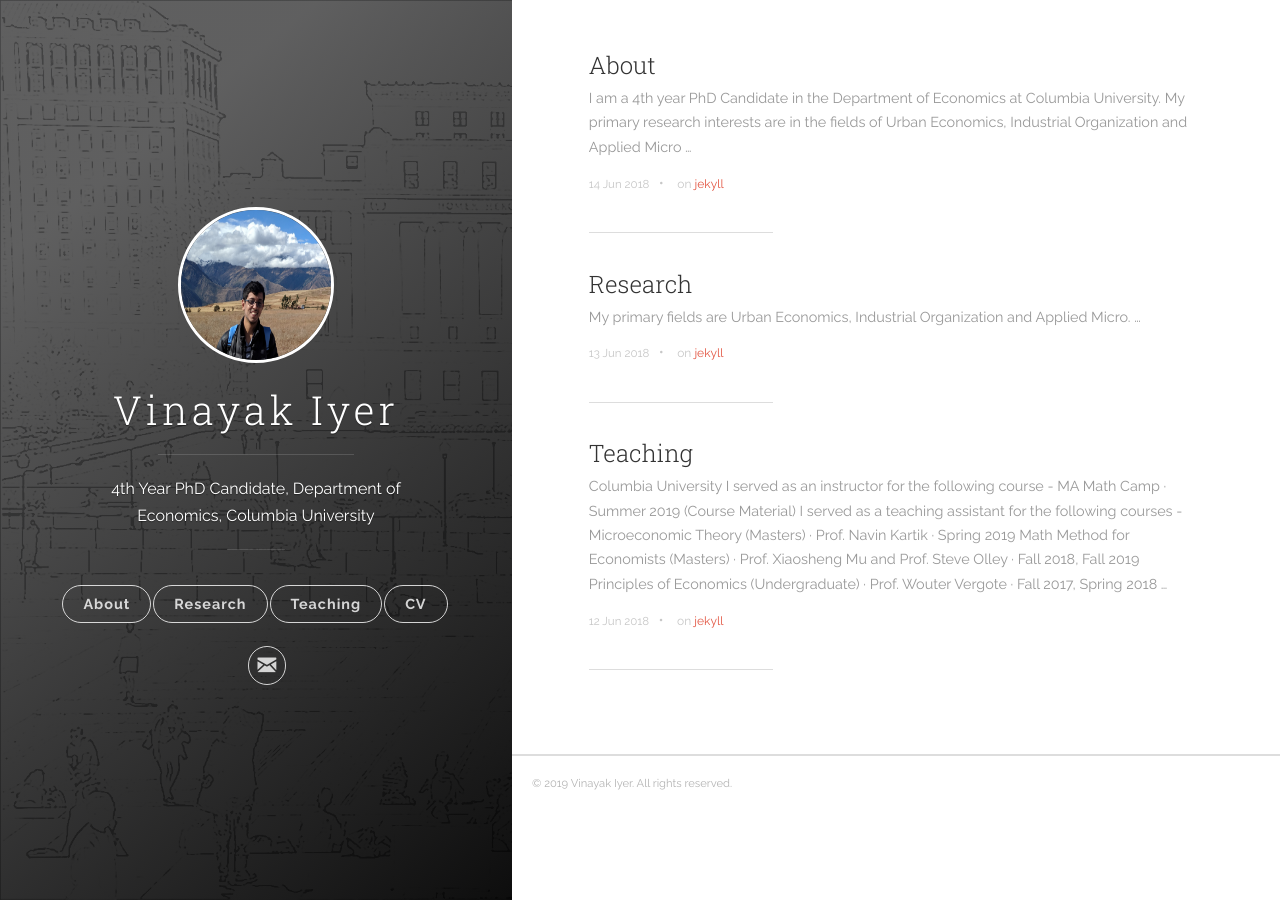
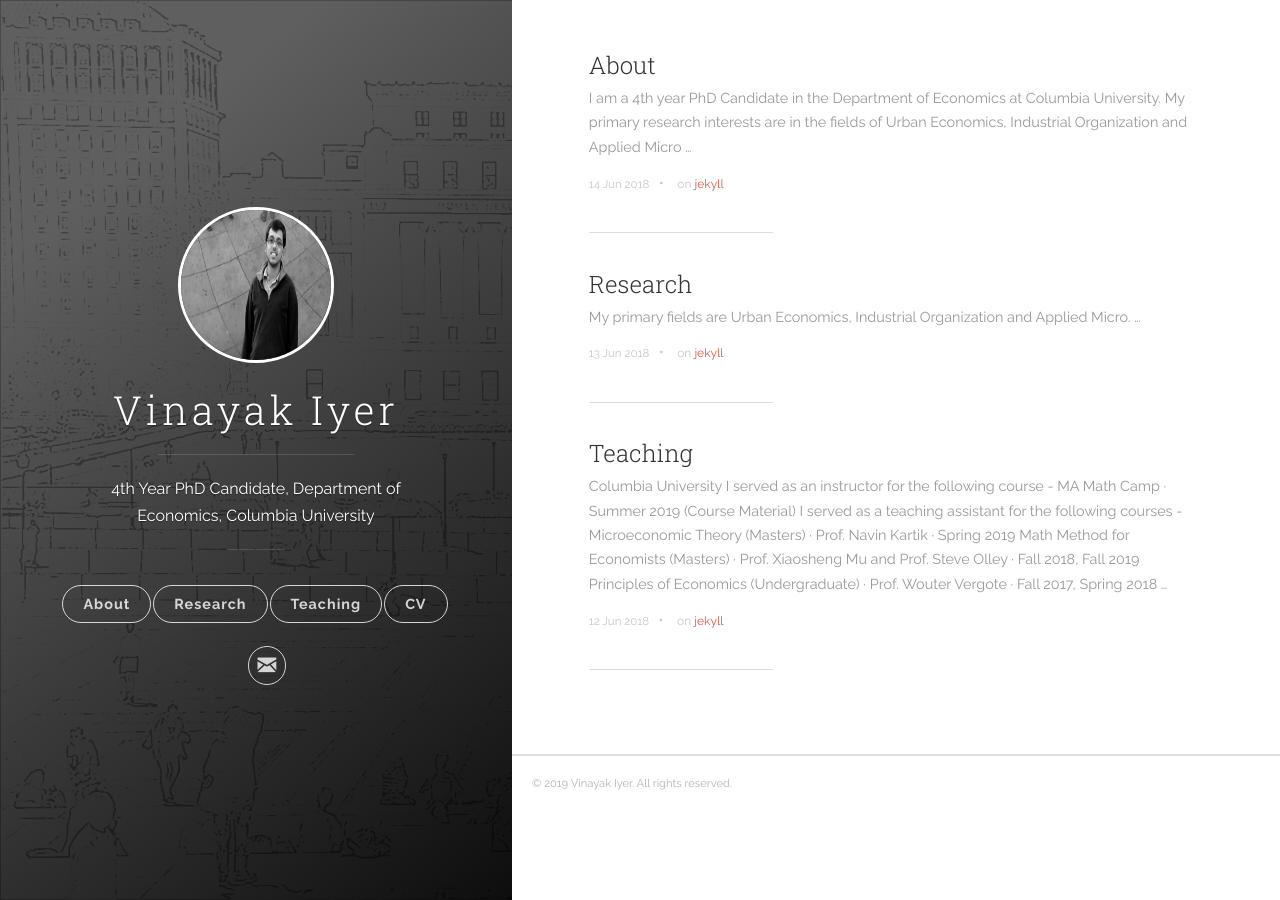
Before and after one commit to vinayakiyer/vinayakiyer.github.io, a Jekyll site: the page built from index.html, in a window 1280 px wide. Built offline with Jekyll 4.4.1, drawn with Linux system fonts in a browser that asks for light colours; the list of posts is cut into pages by our own code.

Commit message:
Update header.html

```diff
--- a/_includes/header.html
+++ b/_includes/header.html
@@ -9,7 +9,7 @@
     <div class="panel-main__inner panel-inverted">
     <div class="panel-main__content">
         <a href="{{ site.baseurl }}/" title="link to home of {{ site.title }}">
-          <img src="{{ site.baseurl }}/images/pic1.jpg" class="user-image" alt="My Profile Photo">
+          <img src="{{ site.baseurl }}/images/pic.jpg" class="user-image" alt="My Profile Photo">
           <h1 class="panel-cover__title panel-title">{{ site.title }}</h1>
         </a>
         <hr class="panel-cover__divider">
@@ -30,7 +30,7 @@
               <li class="navigation__item"><a href="{{ site.baseurl }}/teaching" title="link to {{ site.title }} blog" class="blog-button">Teaching</a></li>
             </ul>
              <ul class="navigation">
-              <li class="navigation__item"><a href="{{ site.baseurl }}/files/CV_AnuragSingh.pdf" class="blog-button">CV</a></li>
+              <li class="navigation__item"><a href="{{ site.baseurl }}/files/CV_Vinayak.pdf" class="blog-button">CV</a></li>
             </ul>
           </nav>
 
```
